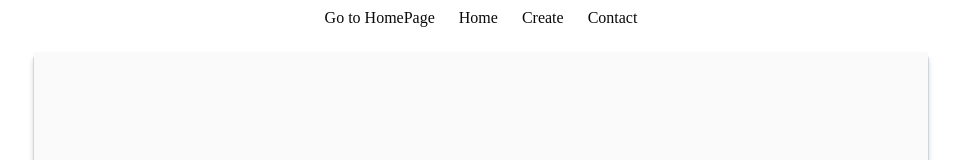
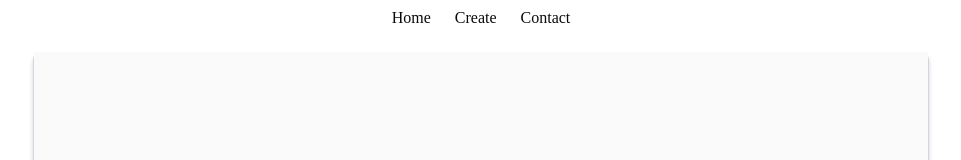
Before and after one commit to PREPMND/BlogMait, a Next.js app: page / in a window 1280 px wide. Shown: the top 160 px of the page, without its empty margins (159-1120 px from the left). Built offline with nearby package versions, Linux system fonts and the light colour scheme.

Commit message:
Aug 5, 2026, 3:12 PM

```diff
--- a/components/layout/header.tsx
+++ b/components/layout/header.tsx
@@ -20,10 +20,9 @@ export default function Header()
     return (
         <div className="w-full sticky top-1 md:w-[90%] mx-auto h-16 flex justify-center items-center">
             <div className="flex items-center gap-6" >
-            <Link href="/" > Go to HomePage </Link>
             <nav className="flex gap-6">
                 {
-                    navItems.map((item,index)=>(
+                    navItems.map((item)=>(
                         <Link key={item.label} href={item.href}>
                             {item.label}
                         </Link>
```
